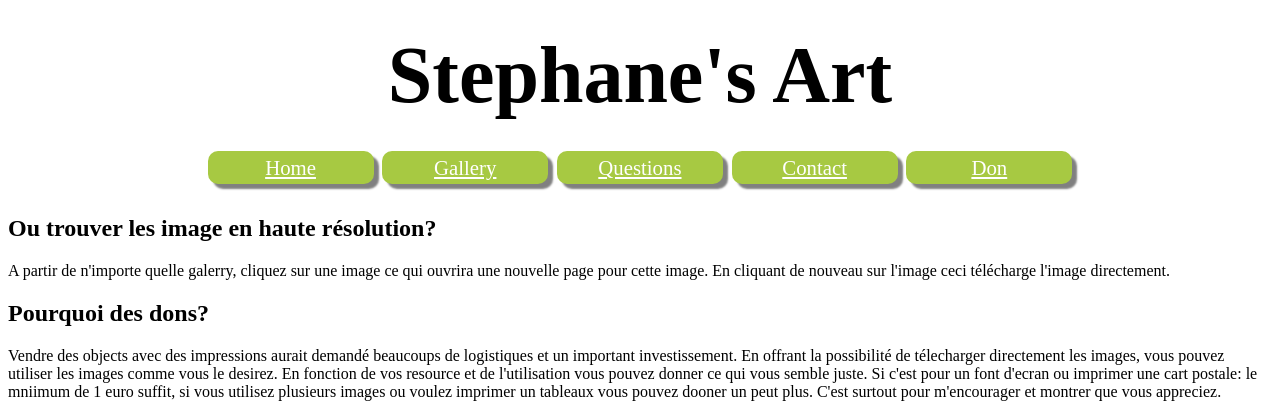
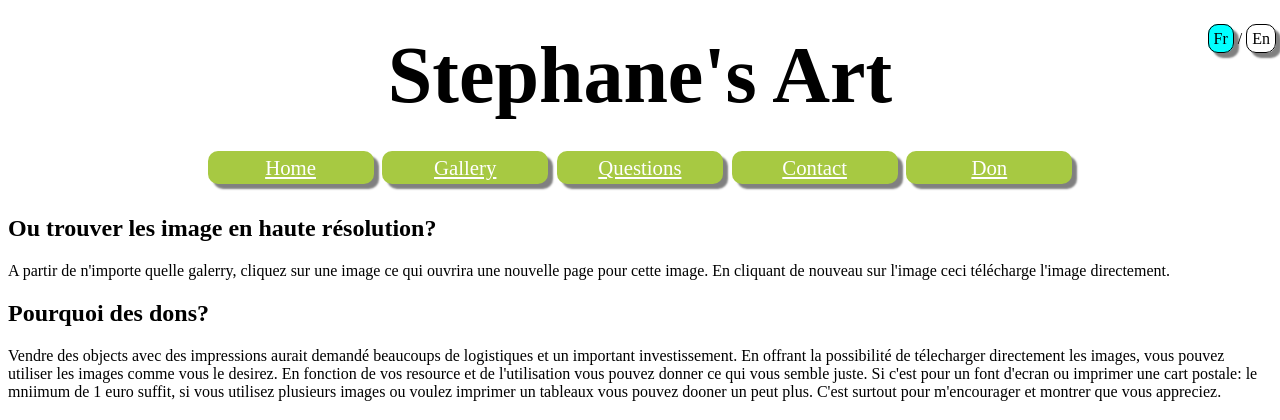
Before and after one commit to chdut/stephane_art, a Python web app: template template/question.html in a window 1280 px wide. Shown: the top 420 px of the page. Run offline with Jinja, Linux system fonts and the light colour scheme; the template is opened without the code that fills it, so the values that code supplies are empty; some libraries are stand-ins or nearby versions.

Commit message:
Ajout bouton pour changer de langue

```diff
--- a/static/main.css
+++ b/static/main.css
@@ -82,6 +82,7 @@ li.menu:hover {
 div.right{
     order:2;
     min-width:8em;
+    font-size:1em;
     }
 
 div.left{
@@ -98,6 +99,8 @@ div.gallery{
 
 div.bottom-left{
     clear:left;
+    padding-bottom:20px;
+    font-size:1.3em;
     }
 
 div.myDiv{
@@ -119,6 +122,19 @@ div.message {
     border: 3px solid black;
     text-align:center;
     box-shadow: 5px 5px 2px grey;
+    }
+
+div.langue {
+    position: absolute;
+    right:0px;
+    }
+
+span.langue{
+    padding:5px;
+    margin:4px;
+    border-radius:10px;
+    box-shadow: 5px 5px 2px grey;
+    border:1px solid black;
     }
 
 @media all and (max-width: 700px) {
@@ -148,5 +164,7 @@ div.message {
         max-width:90%;
         font-size:2em;
         }
-
+    div.bottom-left{
+    font-size:2em;
     }
+    }
--- a/template/base.html
+++ b/template/base.html
@@ -16,6 +16,9 @@
 
 <body>
     <div class="langue">
+    </div>
+    <div class="langue">
+        <span id="Fr" onclick="change_language_to_fr()" class="langue">Fr</span>/<span id="En" onclick="change_language_to_en()" class="langue">En</span>
     </div>
     <h1>Stephane's Art</h1>
     <div class="menu">
@@ -64,6 +67,29 @@
     function eraseCookie(name) {
         createCookie(name,"",-1);
     }
+
+    function change_language_to_fr() {
+        createCookie("language", "Fr");
+        location.reload();
+    }
+
+    function change_language_to_en() {
+        createCookie("language", "En");
+        location.reload();
+    }
+
+    language = readCookie("language");
+    if (language == null){
+        language = "Fr";
+        createCookie("language", "Fr");
+    }
+    if (language == "Fr") {
+        document.getElementById("Fr").style.background = "Cyan";
+        document.getElementById("En").style.background = "White";
+    } else {
+        document.getElementById("Fr").style.background = "White";
+        document.getElementById("En").style.background = "Cyan";
+    }
 </script>
     {% block script %}
     {% endblock %}
--- a/template/question.html
+++ b/template/question.html
@@ -1,6 +1,7 @@
 {% extends "base.html" %}
 
 {% block content %}
+<div>
 <h2 class="question">Ou trouver les image en haute résolution?</h2>
 <p class="reponse">A partir de n'importe quelle galerry, cliquez sur une image ce qui ouvrira une nouvelle page pour cette
     image. En cliquant de nouveau sur l'image ceci télécharge l'image directement.</p>
@@ -17,4 +18,5 @@
 <p class="reponse">Le cookie limite l'affichage de la demande après le téléchargement d'une image à une seul fois par jour.</p>
 <h2 class="question"></h2>
 <p class="reponse"></p>
+</div>
 {% endblock %}
```
Lines whose indentation alone changed are shown as unchanged.
